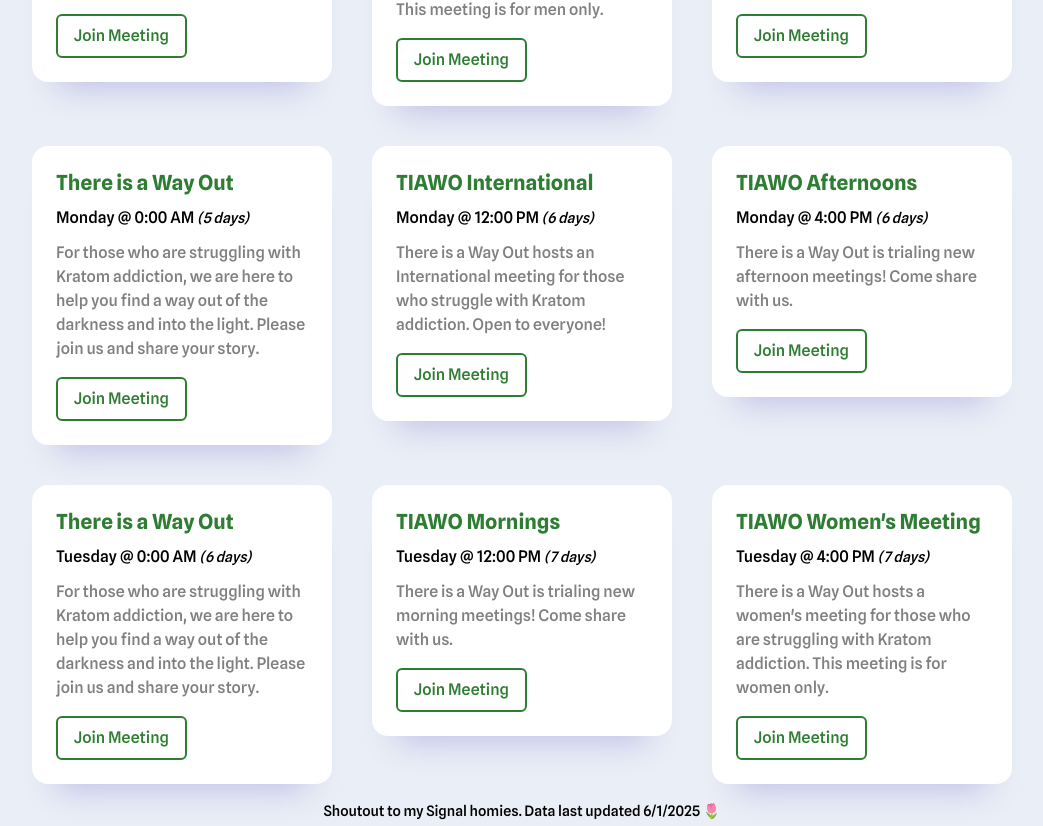
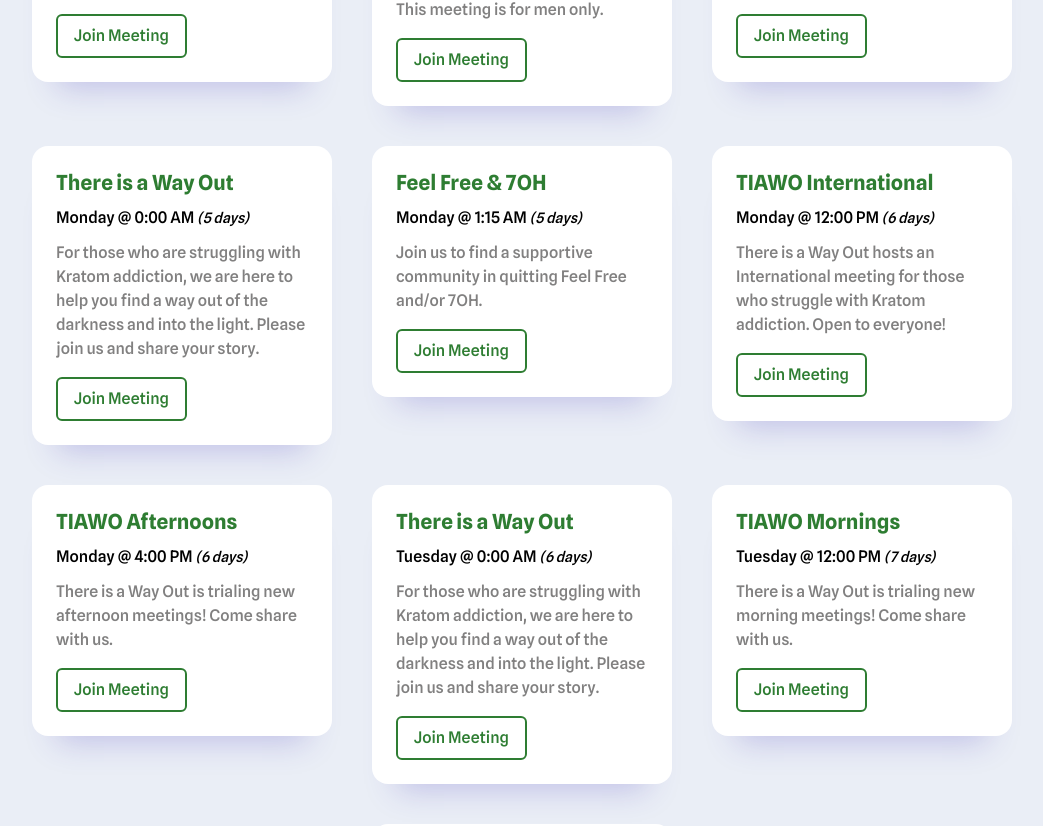
Before and after one commit to mclifford82/nextanon, a React (Create React App) app: page / in a window 1280 px wide. Shown: the part 2358-3184 px from the top of the page, without its empty margins (118-1161 px from the left). Built offline with nearby package versions, Linux system fonts and the light colour scheme.

Commit message:
Add new 7oh meeting

```diff
--- a/public/data_utc.json
+++ b/public/data_utc.json
@@ -384,5 +384,19 @@
         "meeting_time_minute": 0,
         "meeting_tz": "UTC",
         "meeting_notes": "Join the Dopey Nation on the road to Kratom sobriety. Be aware that this meeting usually has a lot of non-Kratom participants. For an all Kratom meeting, go on Sunday."
+    },
+    {
+        "id": 53,
+        "name": "Feel Free & 7OH",
+        "meeting_type": "Feel Free",
+        "meeting_link": "https://meet.google.com/vmd-dpgs-ajo",
+        "meeting_service": "Google Meet",
+        "meeting_service_code": "vmd-dpgs-ajo",
+        "meeting_pw": "None",
+        "meeting_day": 1,
+        "meeting_time_hour": 1,
+        "meeting_time_minute": 15,
+        "meeting_tz": "UTC",
+        "meeting_notes": "Join us to find a supportive community in quitting Feel Free and/or 7OH."
     }
 ]
--- a/src/App.js
+++ b/src/App.js
@@ -6,7 +6,6 @@ import './App.scss';
 
 function App() {
   const [meetings, setMeetings] = useState([]);
-  const [meetingCount, setMeetingCount] = useState(0);
 
   useEffect(() => {
     fetch(process.env.PUBLIC_URL + '/data_utc.json')
@@ -35,8 +34,6 @@ function App() {
         const sortedData = data.filter(meeting => meeting.next_meeting_date_local_end.isAfter(now));
         sortedData.sort((a, b) => a.next_meeting_date_local_end - b.next_meeting_date_local_end);
 
-        // Get meeting count and set it in state
-        setMeetingCount(sortedData.length);
         // Set the sorted meetings in state
         setMeetings(sortedData);
 
@@ -59,7 +56,7 @@ function App() {
       </div>
 
       <p className="lastupdated">
-        Shoutout to my Signal homies. Data last updated 6/1/2025 🌷<br />
+        Shoutout to my Signal homies. Data last updated 6/2/2025 ☀️<br />
         <img src={process.env.PUBLIC_URL + '/yosh.png'} alt="Yoshi the Nerd" />
       </p>
 
```
